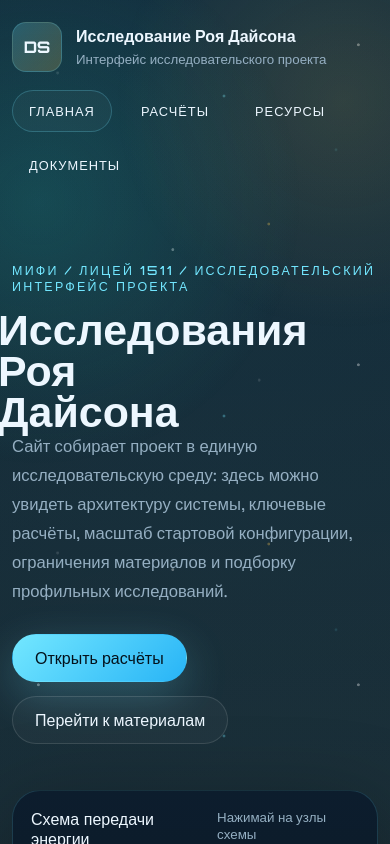
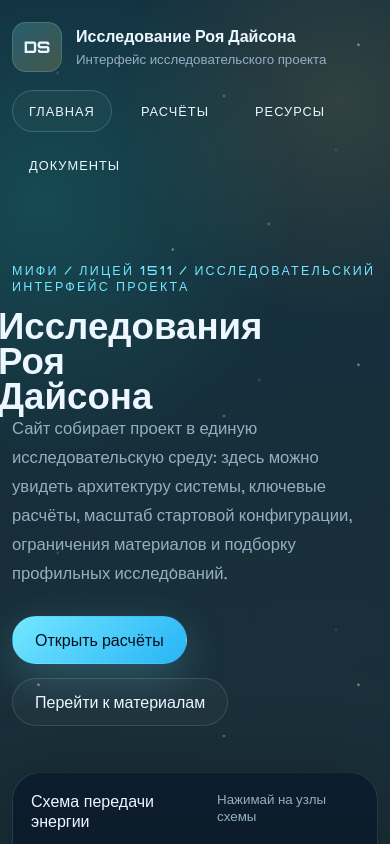
Before and after one commit to qri1/dyson, a React (Vite) app: page / in a window 390 px wide. Shown: the top 844 px of the page. Built offline with nearby package versions, Linux system fonts and the light colour scheme.

Commit message:
Prevent word split in hero title on mobile

```diff
--- a/src/styles.css
+++ b/src/styles.css
@@ -197,11 +197,13 @@ h1 {
   margin: 0;
   font-size: clamp(2.8rem, 7vw, 5.6rem);
   line-height: 0.96;
-  overflow-wrap: anywhere;
+  overflow-wrap: normal;
+  word-break: normal;
 }
 
 .hero-title-line {
   display: block;
+  white-space: nowrap;
 }
 
 h2 {
@@ -868,7 +870,7 @@ h3 {
 
   .hero-copy h1 {
     margin-left: -14px;
-    font-size: clamp(2.2rem, 11vw, 3.6rem);
+    font-size: clamp(1.9rem, 9.4vw, 3.2rem);
   }
 
   .system-scheme { min-height: 420px; }
```
